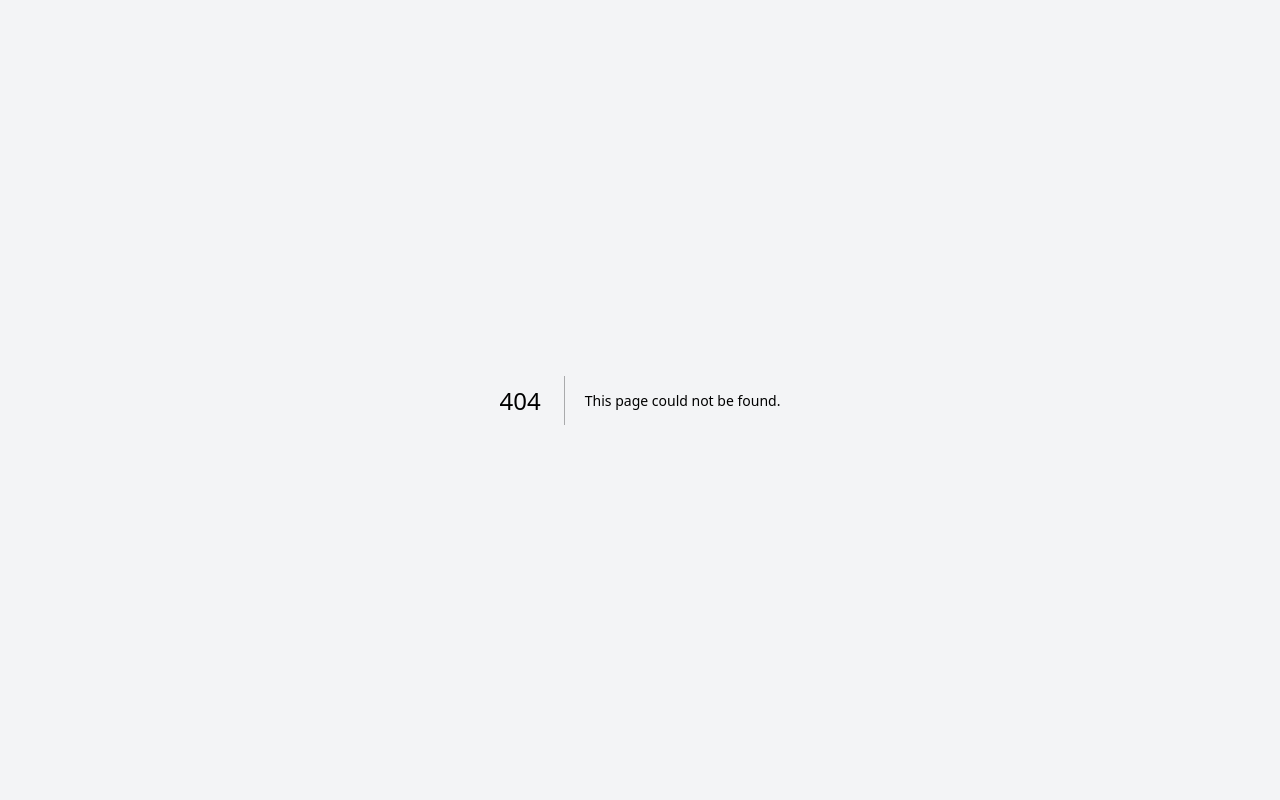
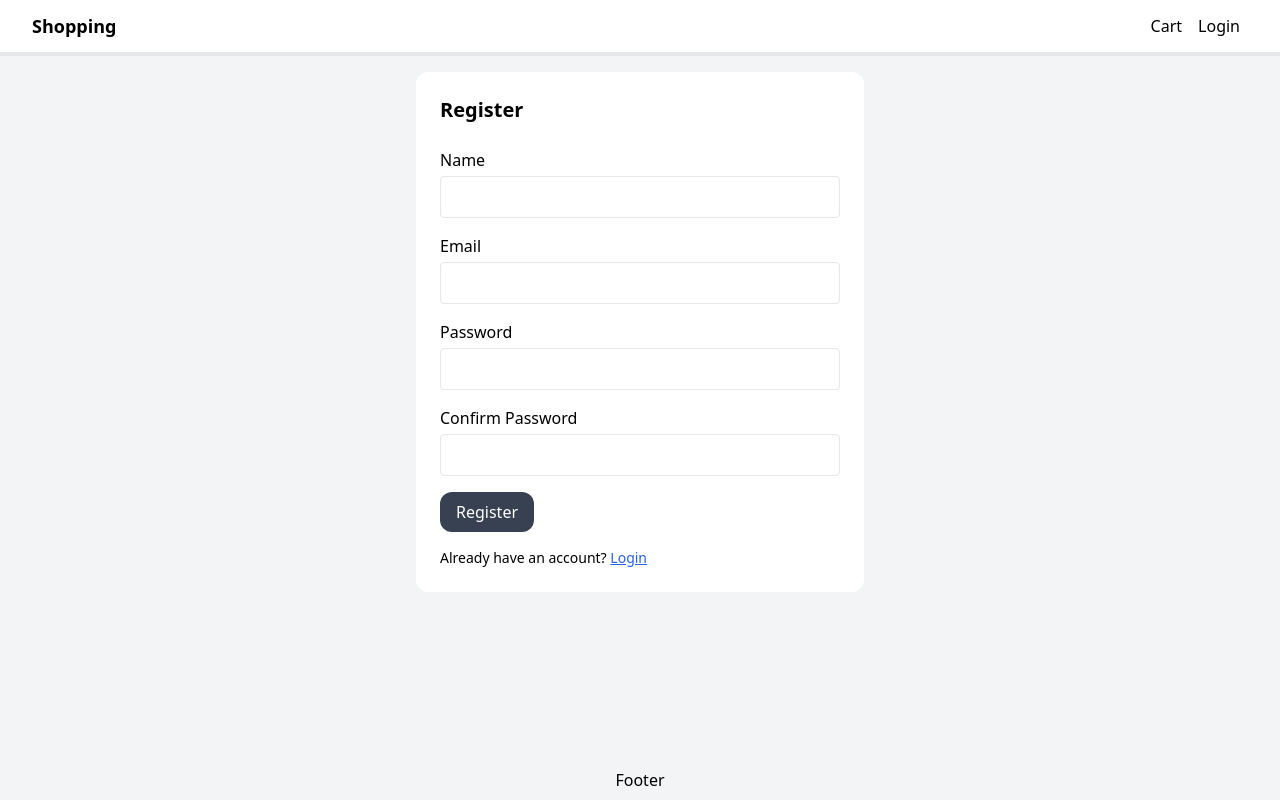
Before and after one commit to AhsantMozhgan/my-next-app, a Next.js app: page /login in a window 1280 px wide. Before the commit this address had no page. Built offline with nearby package versions, Linux system fonts and the light colour scheme.

Commit message:
login-page

```diff
--- /dev/null
+++ b/pages/login.js
@@ -0,0 +1,91 @@
+import { useState } from "react"
+import { useRouter } from "next/router"
+import Link from "next/link"
+import Layout from "../components/Layout"
+
+function RegisterPage() {
+  const router = useRouter()
+  const [name, setName] = useState("")
+  const [email, setEmail] = useState("")
+  const [password, setPassword] = useState("")
+  const [confirm, setConfirm] = useState("")
+
+  const submitHandler = (e) => {
+    e.preventDefault()
+    if (password !== confirm) {
+      alert("Passwords do not match")
+      return
+    }
+    // later: POST to /api/users/register
+    router.push("/login")
+  }
+
+  return (
+    <Layout title="Register">
+      <form
+        onSubmit={submitHandler}
+        className="mx-auto max-w-md bg-white rounded-xl p-6"
+      >
+        <h1 className="mb-6 text-xl font-bold">Register</h1>
+
+        <div className="mb-4">
+          <label className="mb-1 block">Name</label>
+          <input
+            type="text"
+            value={name}
+            onChange={(e) => setName(e.target.value)}
+            className="w-full rounded border p-2"
+            required
+          />
+        </div>
+
+        <div className="mb-4">
+          <label className="mb-1 block">Email</label>
+          <input
+            type="email"
+            value={email}
+            onChange={(e) => setEmail(e.target.value)}
+            className="w-full rounded border p-2"
+            required
+          />
+        </div>
+
+        <div className="mb-4">
+          <label className="mb-1 block">Password</label>
+          <input
+            type="password"
+            value={password}
+            onChange={(e) => setPassword(e.target.value)}
+            className="w-full rounded border p-2"
+            required
+          />
+        </div>
+
+        <div className="mb-4">
+          <label className="mb-1 block">Confirm Password</label>
+          <input
+            type="password"
+            value={confirm}
+            onChange={(e) => setConfirm(e.target.value)}
+            className="w-full rounded border p-2"
+            required
+          />
+        </div>
+
+        <button className="rounded-xl bg-gray-700 px-4 py-2 text-white">
+          Register
+        </button>
+
+        {/* reverse link */}
+        <div className="mt-4 text-sm">
+          Already have an account?{" "}
+          <Link href="/login" className="text-blue-600 underline">
+            Login
+          </Link>
+        </div>
+      </form>
+    </Layout>
+  )
+}
+
+export default RegisterPage
```
